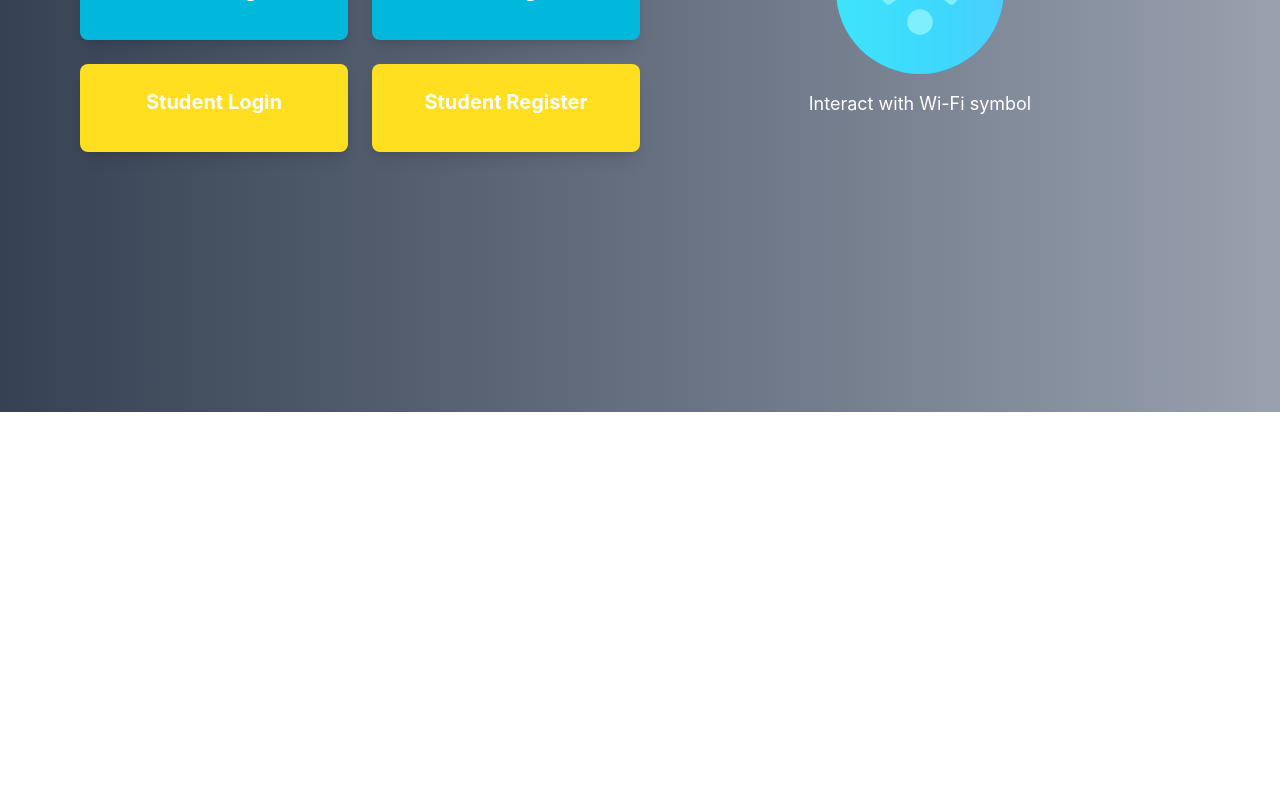
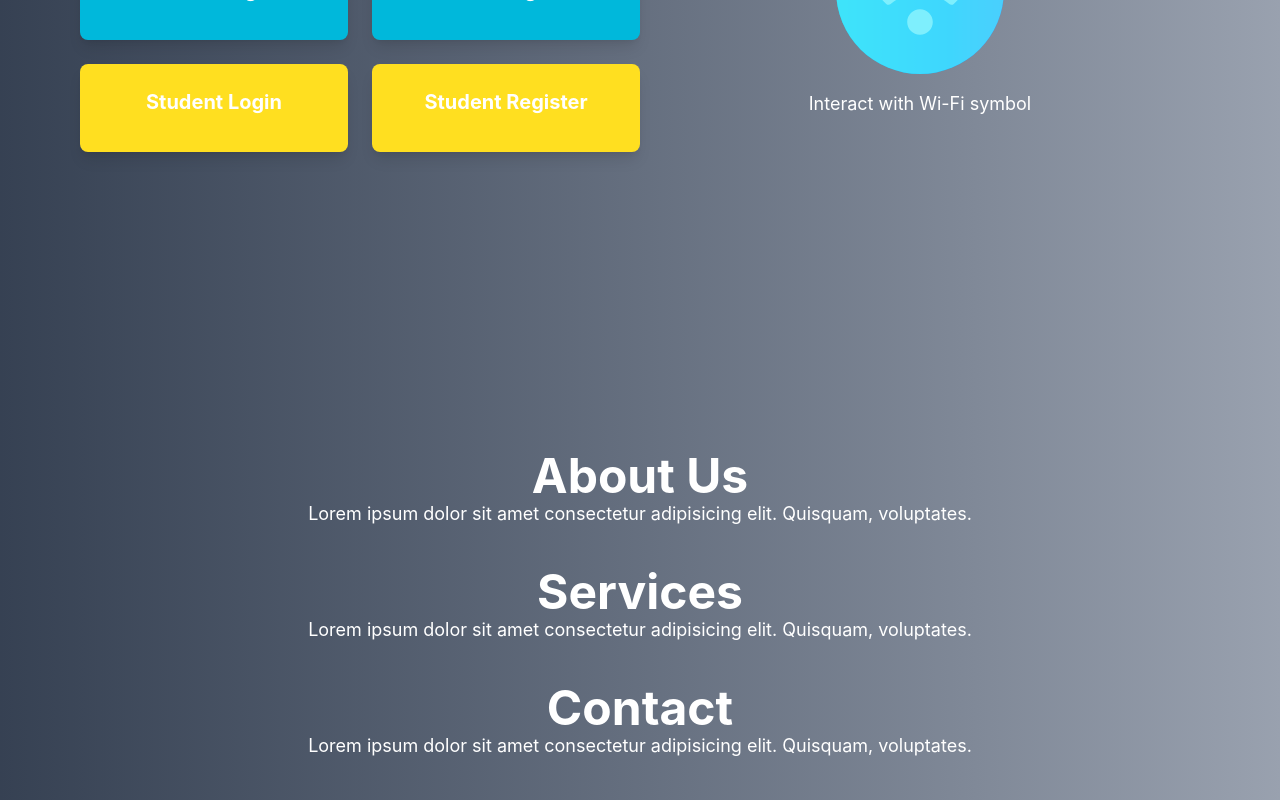
Before and after one commit to kailai-13/Frontend_PRO, a React (Vite) app: page / in a window 1280 px wide. Shown: the part 388-1188 px from the top of the page. Before the commit the page ends 800 px from the top, so only its background shows below. Built offline with nearby package versions, Linux system fonts and the light colour scheme.

Commit message:
added about service and contact

```diff
--- a/src/pages/Home.jsx
+++ b/src/pages/Home.jsx
@@ -22,8 +22,9 @@ function Home() {
     };
 
     return (
+        <>
         <div className="flex flex-col sm:flex-row items-center justify-between h-screen bg-gradient-to-r from-gray-700 to-gray-400">
-            <nav className="fixed"><Navbar/></nav>
+            <nav className="fixed z-50"><Navbar/></nav>
             <div className="flex flex-col items-center sm:items-start sm:mt-20 sm:ml-20  sm:w-1/2 gap-6">
 
                 {/* Grid Layout */}
@@ -47,14 +48,31 @@ function Home() {
             </div>
 
             {/* Wi-Fi Icon (right side on large screens) */}
-            <div className="hidden sm:flex flex-col items-center justify-center sm:w-1/2 text-white space-y-4 sm:mr-20">
+            <div className="hidden sm:flex flex-col items-center justify-center sm:w-1/2 text-white space-y-4 sm:mr-20 ">
                 <div className="relative flex justify-center items-center p-5 rounded-full bg-gradient-to-r from-cyan-400 to-blue-500 hover:scale-110 transform transition-all duration-300">
                     <FaWifi className="text-9xl" />
                     <span className="absolute top-0 left-0 right-0 bottom-0 animate-ping opacity-75 rounded-full bg-cyan-300"></span>
                 </div>
                 <p className="text-lg">Interact with Wi-Fi symbol</p>
             </div>
+
+
         </div>
+        <div className="bg-gradient-to-r from-gray-700 to-gray-400 flex flex-col p-10 text-center gap-10">
+            <div >
+                <h1 className="text-5xl text-white font-bold ">About Us</h1>
+                <p className="text-white text-lg">Lorem ipsum dolor sit amet consectetur adipisicing elit. Quisquam, voluptates.</p>
+            </div>
+            <div>
+                <h1 className="text-5xl text-white font-bold">Services</h1>
+                <p className="text-white text-lg">Lorem ipsum dolor sit amet consectetur adipisicing elit. Quisquam, voluptates.</p>
+            </div>
+            <div>
+                <h1 className="text-5xl text-white font-bold">Contact</h1>
+                <p className="text-white text-lg">Lorem ipsum dolor sit amet consectetur adipisicing elit. Quisquam, voluptates.</p>
+            </div>
+        </div>
+        </>
     );
 }
 
```
